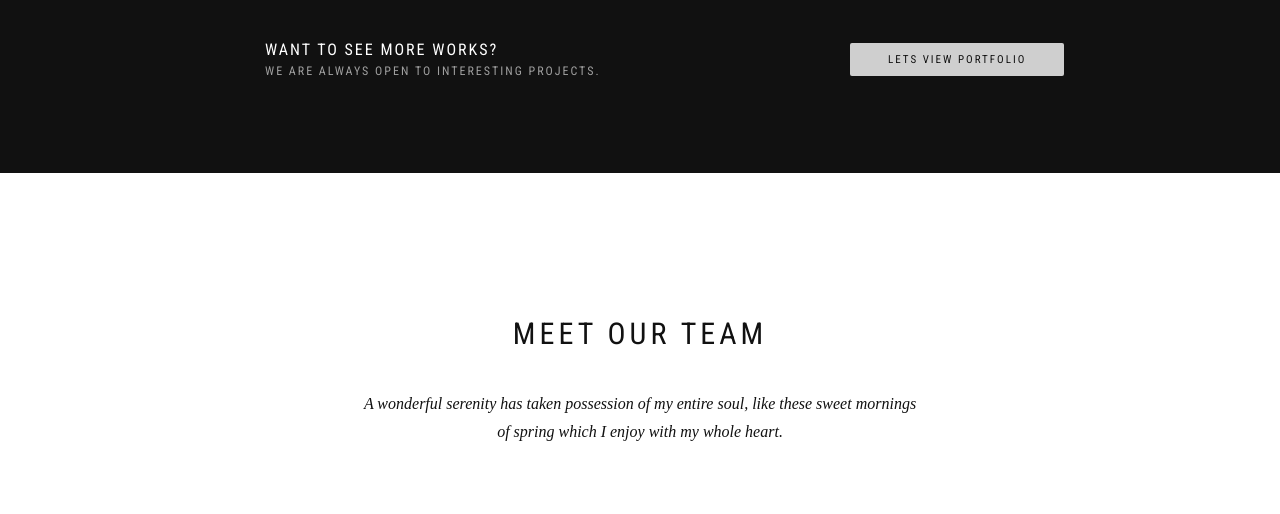
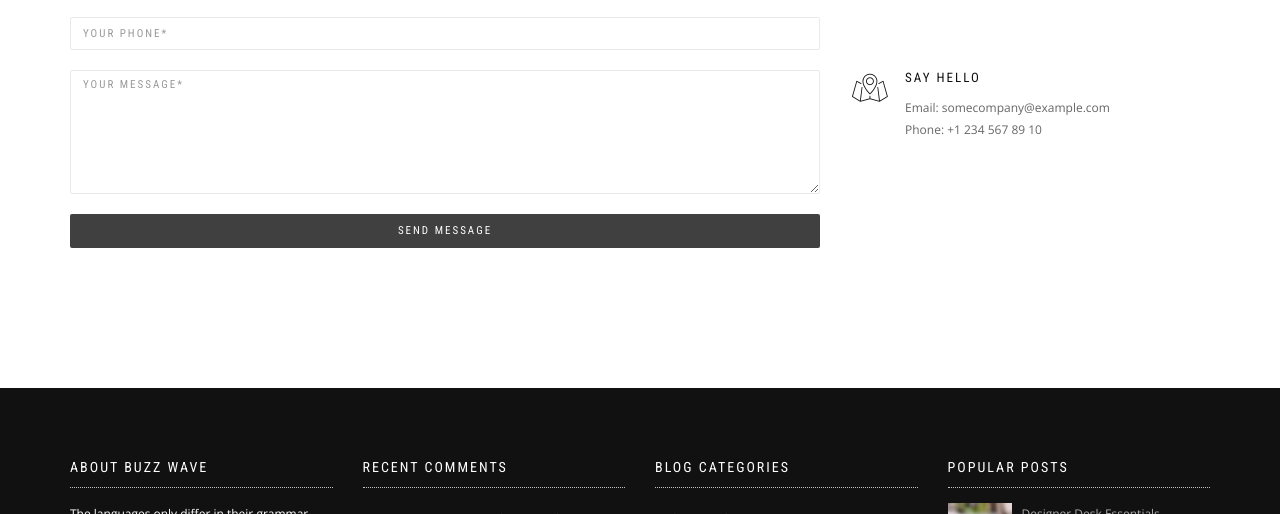
Before and after one commit to qudwn1114/BuzzWave, a Django app: page / in a window 1280 px wide. Shown: the part 2848-3362 px from the top of the page. Run offline with Django 4.2, Linux system fonts and the light colour scheme; parts of the project's set-up code (start-up, migrations or seed data) failed here and were passed over; some libraries are stand-ins or nearby versions; some web fonts are replaced.

Commit message:
design: main ui & navbar

```diff
--- a/buzzwave/static/website/js/script_user_main.js
+++ b/buzzwave/static/website/js/script_user_main.js
@@ -11,6 +11,18 @@ const error_message = document.getElementById('message-error');
 
 const csrftoken = document.querySelector('[name=csrfmiddlewaretoken]').value;
 
+window.onload = function(){
+    let hash = window.location.hash;
+    let duration = 1000;
+    if (hash !== null && hash !== '') { // it was indeed ending in -st
+        if($(hash).length == 0){
+            return;
+        }
+        $('html, body').animate({
+            scrollTop: $(hash).offset().top - 50
+        }, duration);
+    }
+}
 
 btn_submit.addEventListener("click", async() => {
     if(!validation()){
--- a/buzzwave/templates/includes/website/footer.html
+++ b/buzzwave/templates/includes/website/footer.html
@@ -4,7 +4,7 @@
     <div class="row">
       <div class="col-sm-3">
         <div class="widget">
-          <h5 class="widget-title font-alt">About Titan</h5>
+          <h5 class="widget-title font-alt">About Buzz Wave</h5>
           <p>The languages only differ in their grammar, their pronunciation and their most common words.</p>
           <p>Phone: +1 234 567 89 10</p>Fax: +1 234 567 89 10
           <p>Email:<a href="#">somecompany@example.com</a></p>
@@ -63,7 +63,7 @@
     <div class="container">
       <div class="row">
         <div class="col-sm-6">
-          <p class="copyright font-alt">&copy; 2024&nbsp;<a href="index.html">TitaN</a>, All Rights Reserved</p>
+          <p class="copyright font-alt">&copy; 2024&nbsp;<a href="{% url 'website:home' }">Buzz Wave</a>, All Rights Reserved</p>
         </div>
         <div class="col-sm-6">
           <div class="footer-social-links"><a href="#"><i class="fa fa-facebook"></i></a><a href="#"><i class="fa fa-twitter"></i></a><a href="#"><i class="fa fa-dribbble"></i></a><a href="#"><i class="fa fa-skype"></i></a>
--- a/buzzwave/templates/includes/website/main_navbar.html
+++ b/buzzwave/templates/includes/website/main_navbar.html
@@ -7,6 +7,9 @@
       </div>
       <div class="collapse navbar-collapse" id="custom-collapse">
         <ul class="nav navbar-nav navbar-right">
+          <li><a class="section-scroll" href="{% url 'website:home' %}">Home</a></li>
+          <li><a class="section-scroll" href="#about">About</a></li>
+          <li><a class="section-scroll" href="#contact">Contact</a></li>
           {% if user.is_authenticated %}
             <li><a href="{% url 'website:logout' %}" onclick="return confirm('Are you sure you want to sign out?');">Sign out</a></li>
           {% else %}
--- a/buzzwave/templates/includes/website/navbar.html
+++ b/buzzwave/templates/includes/website/navbar.html
@@ -7,6 +7,9 @@
     </div>
     <div class="collapse navbar-collapse" id="custom-collapse">
       <ul class="nav navbar-nav navbar-right">
+        <li><a class="section-scroll" href="{% url 'website:home' %}">Home</a></li>
+        <li><a class="section-scroll" href="{% url 'website:home' %}#about">About</a></li>
+        <li><a class="section-scroll" href="{% url 'website:home' %}#contact">Contact</a></li>
         {% if user.is_authenticated %}
           <li><a href="{% url 'website:logout' %}" onclick="return confirm('Are you sure you want to sign out?');">Sign out</a></li>
         {% else %}
--- a/buzzwave/templates/layouts/website_base.html
+++ b/buzzwave/templates/layouts/website_base.html
@@ -11,7 +11,7 @@
     {% endblock %}
 
     {% block title %}
-    <title>Titan | Multipurpose HTML5 Template</title>
+    <title>Buzz Wave | Follow up SNS Trend</title>
     {% endblock %}
 
     <link rel="apple-touch-icon" sizes="57x57" href="{% static 'assets/images/favicons/apple-icon-57x57.png' %}">
--- a/buzzwave/website/templates/authentication/user_main.html
+++ b/buzzwave/website/templates/authentication/user_main.html
@@ -64,7 +64,7 @@
         </div>
         </div>
     </section>
-    <section class="module pb-0" id="works">
+    <!-- <section class="module pb-0" id="works">
         <div class="container">
         <div class="row">
             <div class="col-sm-6 col-sm-offset-3">
@@ -139,69 +139,12 @@
             </div>
         </div>
         </div>
-    </section>
-    <section class="module" id="team">
-        <div class="container">
-        <div class="row">
-            <div class="col-sm-6 col-sm-offset-3">
-            <h2 class="module-title font-alt">Meet Our Team</h2>
-            <div class="module-subtitle font-serif">A wonderful serenity has taken possession of my entire soul, like these sweet mornings of spring which I enjoy with my whole heart.</div>
-            </div>
-        </div>
-        <div class="row">
-            <div class="mb-sm-20 wow fadeInUp col-md-4 col-sm-6 col-xs-12" onclick="wow fadeInUp">
-            <div class="team-item">
-                <div class="team-image"><img src="{% static 'assets/images/team-1.jpg' %}" alt="Member Photo"/>
-                <div class="team-detail">
-                    <h5 class="font-alt">Hi all</h5>
-                    <p class="font-serif">Lorem ipsum dolor sit amet, consectetur adipiscing elit lacus, a&amp;nbsp;iaculis diam.</p>
-                    <div class="team-social"><a href="#"><i class="fa fa-facebook"></i></a><a href="#"><i class="fa fa-twitter"></i></a><a href="#"><i class="fa fa-dribbble"></i></a><a href="#"><i class="fa fa-skype"></i></a></div>
-                </div>
-                </div>
-                <div class="team-descr font-alt">
-                <div class="team-name">Jim Stone</div>
-                <div class="team-role">Art Director</div>
-                </div>
-            </div>
-            </div>
-            <div class="mb-sm-20 wow fadeInUp col-md-4 col-sm-6 col-xs-12" onclick="wow fadeInUp">
-            <div class="team-item">
-                <div class="team-image"><img src="{% static 'assets/images/team-2.jpg' %}" alt="Member Photo"/>
-                <div class="team-detail">
-                    <h5 class="font-alt">Good day</h5>
-                    <p class="font-serif">Lorem ipsum dolor sit amet, consectetur adipiscing elit lacus, a&amp;nbsp;iaculis diam.</p>
-                    <div class="team-social"><a href="#"><i class="fa fa-facebook"></i></a><a href="#"><i class="fa fa-twitter"></i></a><a href="#"><i class="fa fa-dribbble"></i></a><a href="#"><i class="fa fa-skype"></i></a></div>
-                </div>
-                </div>
-                <div class="team-descr font-alt">
-                <div class="team-name">Andy River</div>
-                <div class="team-role">Creative director</div>
-                </div>
-            </div>
-            </div>
-            <div class="mb-sm-20 wow fadeInUp col-md-4 col-sm-6 col-xs-12" onclick="wow fadeInUp">
-            <div class="team-item">
-                <div class="team-image"><img src="{% static 'assets/images/team-4.jpg' %}" alt="Member Photo"/>
-                <div class="team-detail">
-                    <h5 class="font-alt">Yes, it's me</h5>
-                    <p class="font-serif">Lorem ipsum dolor sit amet, consectetur adipiscing elit lacus, a&amp;nbsp;iaculis diam.</p>
-                    <div class="team-social"><a href="#"><i class="fa fa-facebook"></i></a><a href="#"><i class="fa fa-twitter"></i></a><a href="#"><i class="fa fa-dribbble"></i></a><a href="#"><i class="fa fa-skype"></i></a></div>
-                </div>
-                </div>
-                <div class="team-descr font-alt">
-                <div class="team-name">Dylan Woods</div>
-                <div class="team-role">Developer</div>
-                </div>
-            </div>
-            </div>
-        </div>
-        </div>
-    </section>
+    </section> -->
     <hr class="divider-w">
     <section class="module">
         <div class="container">
         <div class="row">
-            <div class="col-sm-6">
+            <div class="col-sm-10 col-sm-offset-1">
             <h4 class="font-alt mb-30">Frequently Asked Questions</h4>
             <div class="panel-group" id="accordion">
                 <div class="panel panel-default">
@@ -242,43 +185,10 @@
                 </div>
             </div>
             </div>
-            <div class="col-sm-6">
-            <h4 class="font-alt mb-30">Our Expertises</h4>
-            <h6 class="font-alt"><span class="icon-tools-2"></span> Development
-            </h6>
-            <div class="progress">
-                <div class="progress-bar pb-dark" aria-valuenow="60" role="progressbar" aria-valuemin="0" aria-valuemax="100"><span class="font-alt"></span></div>
-            </div>
-            <h6 class="font-alt"><span class="icon-strategy"></span> Branding
-            </h6>
-            <div class="progress">
-                <div class="progress-bar pb-dark" aria-valuenow="80" role="progressbar" aria-valuemin="0" aria-valuemax="100"><span class="font-alt"></span></div>
-            </div>
-            <h6 class="font-alt"><span class="icon-target"></span> Marketing
-            </h6>
-            <div class="progress">
-                <div class="progress-bar pb-dark" aria-valuenow="50" role="progressbar" aria-valuemin="0" aria-valuemax="100"><span class="font-alt"></span></div>
-            </div>
-            <h6 class="font-alt"><span class="icon-camera"></span> Photography
-            </h6>
-            <div class="progress">
-                <div class="progress-bar pb-dark" aria-valuenow="90" role="progressbar" aria-valuemin="0" aria-valuemax="100"><span class="font-alt"></span></div>
-            </div>
-            <h6 class="font-alt"><span class="icon-pencil"></span> Designing
-            </h6>
-            <div class="progress">
-                <div class="progress-bar pb-dark" aria-valuenow="70" role="progressbar" aria-valuemin="0" aria-valuemax="100"><span class="font-alt"></span></div>
-            </div>
-            <h6 class="font-alt"><span class="icon-lifesaver"></span> Dedication
-            </h6>
-            <div class="progress">
-                <div class="progress-bar pb-dark" aria-valuenow="100" role="progressbar" aria-valuemin="0" aria-valuemax="100"><span class="font-alt"></span></div>
-            </div>
-            </div>
         </div>
         </div>
     </section>
-    <section class="module bg-dark-60 pt-0 pb-0 parallax-bg testimonial" data-background="{% static 'assets/images/testimonial_bg.jpg' %}">
+    <!-- <section class="module bg-dark-60 pt-0 pb-0 parallax-bg testimonial" data-background="{% static 'assets/images/testimonial_bg.jpg' %}">
         <div class="testimonials-slider pt-140 pb-140">
         <ul class="slides">
             <li>
@@ -355,7 +265,7 @@
             </li>
         </ul>
         </div>
-    </section>
+    </section> -->
     <section class="module" id="contact">
         <div class="container">
         <div class="row">
@@ -411,5 +321,5 @@
 {% endblock %}
 
 {% block javascripts %}
-<script type="text/javascript" src="{% static 'website/js/script_user_main.js' %}"></script>
+<script type="text/javascript" src="{% static 'website/js/script_user_main.js' %}?v=20240425"></script>
 {% endblock javascripts %}
```
